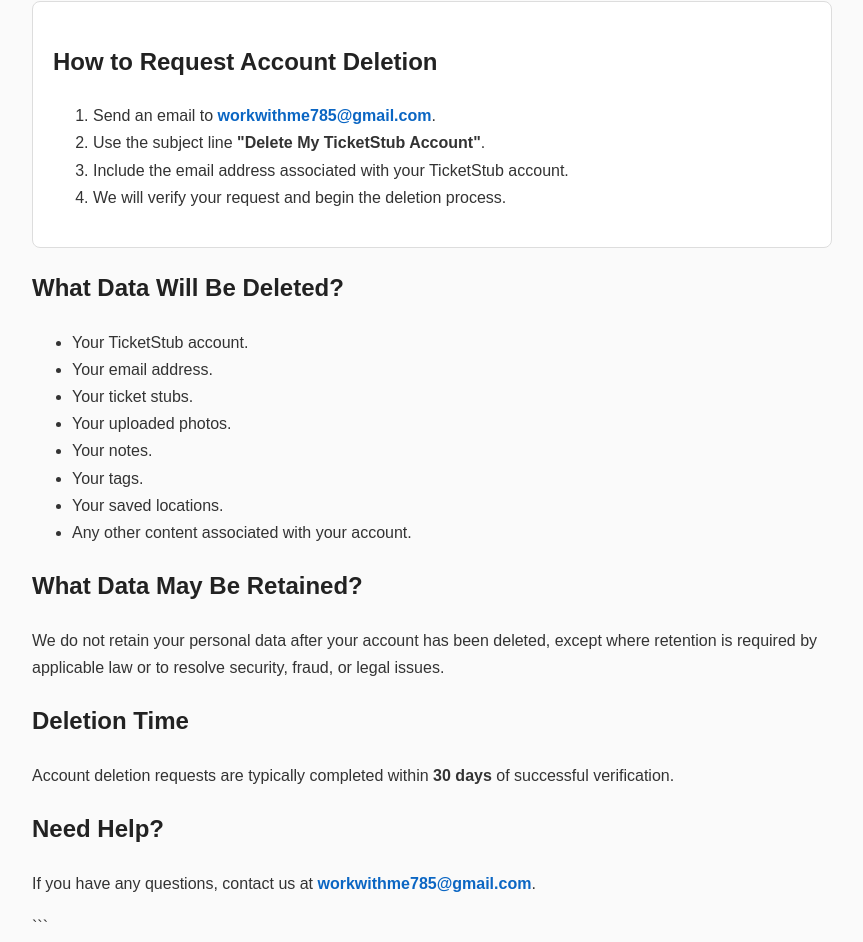
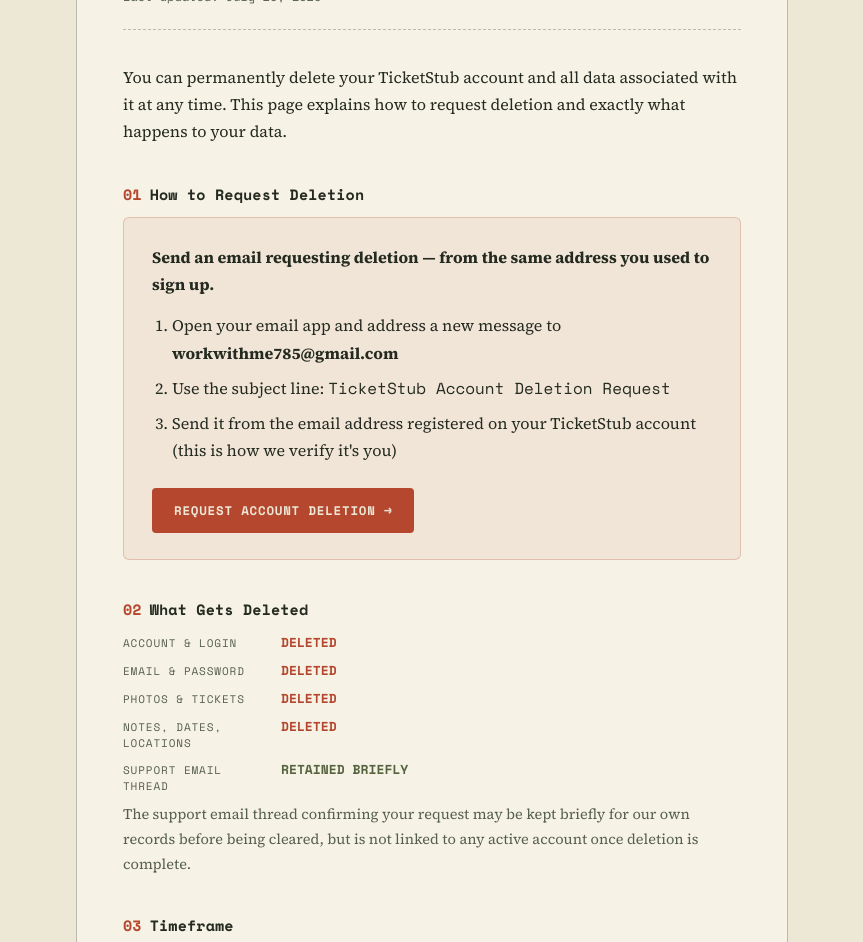
Before and after one commit to techcompare/techcompare, a plain HTML site: page index.html in a window 1280 px wide. Shown: the part 227-1169 px from the top of the page, without its empty margins (208-1071 px from the left). Drawn offline with nearby package versions, Linux system fonts and the light colour scheme.

Commit message:
Update index.html

````diff
--- a/index.html
+++ b/index.html
@@ -1,90 +1,189 @@
-
 <!DOCTYPE html>
 <html lang="en">
 <head>
 <meta charset="UTF-8">
 <meta name="viewport" content="width=device-width, initial-scale=1.0">
-<title>TicketStub - Account & Data Deletion</title>
+<title>Delete Your Account — TicketStub</title>
+<link rel="preconnect" href="https://fonts.googleapis.com">
+<link rel="preconnect" href="https://fonts.gstatic.com" crossorigin>
+<link href="https://fonts.googleapis.com/css2?family=Space+Mono:wght@400;700&family=Source+Serif+4:opsz,wght@8..60,400;8..60,500;8..60,600;8..60,700&display=swap" rel="stylesheet">
+<style>
+  :root{
+    --paper:#EDE7D6;
+    --ink:#242A1F;
+    --ink-soft:#565f4c;
+    --rust:#B5472F;
+    --moss:#55643E;
+    --line: rgba(36,42,31,0.28);
+    --card-bg:#F6F2E6;
+  }
+  *{box-sizing:border-box;}
+  body{
+    margin:0;
+    background:var(--paper);
+    color:var(--ink);
+    font-family:'Source Serif 4', Georgia, serif;
+    -webkit-font-smoothing:antialiased;
+  }
+  a{ color: var(--rust); }
+  .mono{ font-family:'Space Mono', monospace; }
+  .wrap{ max-width: 760px; margin:0 auto; padding: 0 24px 100px; }
 
-<style>
-body{
-    font-family:Arial,Helvetica,sans-serif;
-    max-width:800px;
-    margin:40px auto;
-    padding:20px;
-    line-height:1.7;
-    color:#333;
-    background:#fafafa;
+  header.top{ padding: 40px 0 0; }
+  .brand{
+    font-family:'Space Mono', monospace;
+    font-weight:700;
+    font-size:13px;
+    letter-spacing:0.06em;
+    text-decoration:none;
+    color: var(--ink);
+    display:flex; align-items:center; gap:9px;
   }
-h1,h2{
-    color:#222;
+  .brand .dot{ width:8px; height:8px; border-radius:50%; background: var(--rust); display:inline-block; }
+
+  .doc-card{
+    margin-top: 34px;
+    background: var(--card-bg);
+    border: 1px solid var(--line);
+    border-radius: 8px;
+    padding: 44px 46px;
   }
-.box{
-    background:#fff;
-    padding:20px;
-    border-radius:8px;
-    border:1px solid #ddd;
+
+  .eyebrow{
+    font-family:'Space Mono', monospace;
+    font-size:11.5px;
+    letter-spacing:0.12em;
+    text-transform:uppercase;
+    color: var(--rust);
+    margin: 0 0 12px;
   }
-a{
-    color:#0b66c3;
+  h1{
+    font-family:'Space Mono', monospace;
+    font-size: clamp(24px, 4vw, 30px);
+    margin: 0 0 8px;
+    line-height:1.2;
+  }
+  .meta{
+    font-family:'Space Mono', monospace;
+    font-size: 12px;
+    color: var(--ink-soft);
+    margin-bottom: 34px;
+    padding-bottom: 24px;
+    border-bottom: 1px dashed var(--line);
+  }
+
+  h2{
+    font-family:'Space Mono', monospace;
+    font-size: 15px;
+    letter-spacing:0.01em;
+    margin: 38px 0 12px;
+  }
+  h2 .num{ color: var(--rust); margin-right:8px; }
+
+  p{ font-size: 16px; line-height:1.7; margin: 0 0 14px; color: var(--ink); }
+
+  .request-card{
+    background: rgba(181,71,47,0.07);
+    border: 1px solid rgba(181,71,47,0.25);
+    border-radius: 6px;
+    padding: 26px 28px;
+    margin: 10px 0 26px;
+  }
+  .request-card ol{ margin: 14px 0 0; padding-left: 20px; }
+  .request-card li{ font-size:16px; line-height:1.7; margin-bottom:8px; }
+  .btn{
+    font-family:'Space Mono', monospace;
+    font-size:12.5px;
+    letter-spacing:0.06em;
+    text-transform:uppercase;
     text-decoration:none;
+    padding: 13px 22px;
+    border-radius: 4px;
+    font-weight:700;
+    display:inline-block;
+    background: var(--rust);
+    color: var(--paper);
+    margin-top: 16px;
+  }
+  .btn:hover{ background:#9c3b26; }
+
+  table{ width:100%; border-collapse: collapse; margin: 8px 0 24px; font-size: 14.5px; }
+  th, td{ text-align:left; padding: 10px 12px; border: 1px solid var(--line); vertical-align: top; }
+  th{ font-family:'Space Mono', monospace; font-size:10.5px; letter-spacing:0.05em; text-transform:uppercase; color: var(--ink-soft); background: rgba(36,42,31,0.03); width: 38%; }
+
+  .status-row{ display:flex; align-items:baseline; gap:8px; margin-bottom:8px; }
+  .status-row .k{ font-family:'Space Mono', monospace; font-size:11px; letter-spacing:0.08em; text-transform:uppercase; color: var(--ink-soft); width:150px; flex-shrink:0; }
+  .status-row .v{ font-size:15px; }
+  .status-row .v.keep{ color: var(--moss); font-family:'Space Mono', monospace; font-weight:700; font-size:13px; }
+  .status-row .v.del{ color: var(--rust); font-family:'Space Mono', monospace; font-weight:700; font-size:13px; }
+
+  .contact-box{
+    margin-top: 38px;
+    border-top: 1px dashed var(--line);
+    padding-top: 26px;
+    font-family:'Space Mono', monospace;
+    font-size: 13.5px;
+    line-height: 1.8;
+    color: var(--ink-soft);
+  }
+  .contact-box strong{ color: var(--ink); }
+
+  footer.site{
+    margin-top: 30px;
+    font-family:'Space Mono', monospace;
+    font-size: 11.5px;
+    color: var(--ink-soft);
+    text-align:center;
   }
 </style>
 </head>
 <body>
 
-<h1>TicketStub Account & Data Deletion</h1>
+<div class="wrap">
+  <header class="top">
+    <span class="brand"><span class="dot"></span>DAILY TOOLS HQ</span>
+  </header>
 
-<p>
-TicketStub respects your privacy and gives you the ability to permanently delete your account and associated data.
-</p>
+  <div class="doc-card">
+    <p class="eyebrow">Account Deletion</p>
+    <h1>Delete Your TicketStub Account</h1>
+    <div class="meta">Last updated: July 10, 2026</div>
 
-<div class="box">
+    <p>You can permanently delete your TicketStub account and all data associated with it at any time. This page explains how to request deletion and exactly what happens to your data.</p>
 
-<h2>How to Request Account Deletion</h2>
-
+    <h2><span class="num">01</span>How to Request Deletion</h2>
+    <div class="request-card">
+      <p style="margin-bottom:0;"><strong>Send an email requesting deletion — from the same address you used to sign up.</strong></p>
       <ol>
-<li>Send an email to <strong><a href="mailto:workwithme785@gmail.com">workwithme785@gmail.com</a></strong>.</li>
-<li>Use the subject line <strong>"Delete My TicketStub Account"</strong>.</li>
-<li>Include the email address associated with your TicketStub account.</li>
-<li>We will verify your request and begin the deletion process.</li>
-
+        <li>Open your email app and address a new message to <strong>workwithme785@gmail.com</strong></li>
+        <li>Use the subject line: <span class="mono">TicketStub Account Deletion Request</span></li>
+        <li>Send it from the email address registered on your TicketStub account (this is how we verify it's you)</li>
       </ol>
-
+      <a class="btn" href="mailto:workwithme785@gmail.com?subject=TicketStub%20Account%20Deletion%20Request&body=Please%20delete%20my%20TicketStub%20account%20and%20all%20associated%20data.%0A%0AAccount%20email%3A%20">Request Account Deletion →</a>
     </div>
 
-<h2>What Data Will Be Deleted?</h2>
+    <h2><span class="num">02</span>What Gets Deleted</h2>
+    <div class="status-row"><span class="k">Account &amp; login</span><span class="v v del">DELETED</span></div>
+    <div class="status-row"><span class="k">Email &amp; password</span><span class="v v del">DELETED</span></div>
+    <div class="status-row"><span class="k">Photos &amp; tickets</span><span class="v v del">DELETED</span></div>
+    <div class="status-row"><span class="k">Notes, dates, locations</span><span class="v v del">DELETED</span></div>
+    <div class="status-row"><span class="k">Support email thread</span><span class="v v keep">RETAINED BRIEFLY</span></div>
+    <p style="font-size:14.5px; color:var(--ink-soft);">The support email thread confirming your request may be kept briefly for our own records before being cleared, but is not linked to any active account once deletion is complete.</p>
 
-<ul>
-<li>Your TicketStub account.</li>
-<li>Your email address.</li>
-<li>Your ticket stubs.</li>
-<li>Your uploaded photos.</li>
-<li>Your notes.</li>
-<li>Your tags.</li>
-<li>Your saved locations.</li>
-<li>Any other content associated with your account.</li>
-</ul>
+    <h2><span class="num">03</span>Timeframe</h2>
+    <p>Deletion requests are handled manually and are typically completed within a few business days of verification. You'll receive a confirmation email once your account and data have been permanently removed from our systems, including from our backend provider, Supabase.</p>
 
-<h2>What Data May Be Retained?</h2>
+    <h2><span class="num">04</span>Before You Request Deletion</h2>
+    <p>Deletion is permanent — your tickets and photos cannot be recovered afterward. If you'd simply like to stop using TicketStub without losing your data, you can leave your account inactive instead of requesting deletion.</p>
 
-<p>
-We do not retain your personal data after your account has been deleted, except where retention is required by applicable law or to resolve security, fraud, or legal issues.
-</p>
+    <div class="contact-box">
+      <strong>Questions about deletion?</strong><br>
+      Email: <a href="mailto:workwithme785@gmail.com">workwithme785@gmail.com</a>
+    </div>
+  </div>
 
-<h2>Deletion Time</h2>
-
-<p>
-Account deletion requests are typically completed within <strong>30 days</strong> of successful verification.
-</p>
-
-<h2>Need Help?</h2>
-
-<p>
-If you have any questions, contact us at
-<strong><a href="mailto:workwithme785@gmail.com">workwithme785@gmail.com</a></strong>.
-</p>
+  <footer class="site">© 2026 Daily Tools HQ — Pranav Kadam</footer>
+</div>
 
 </body>
 </html>
-```
````
Lines whose indentation alone changed are shown as unchanged.
